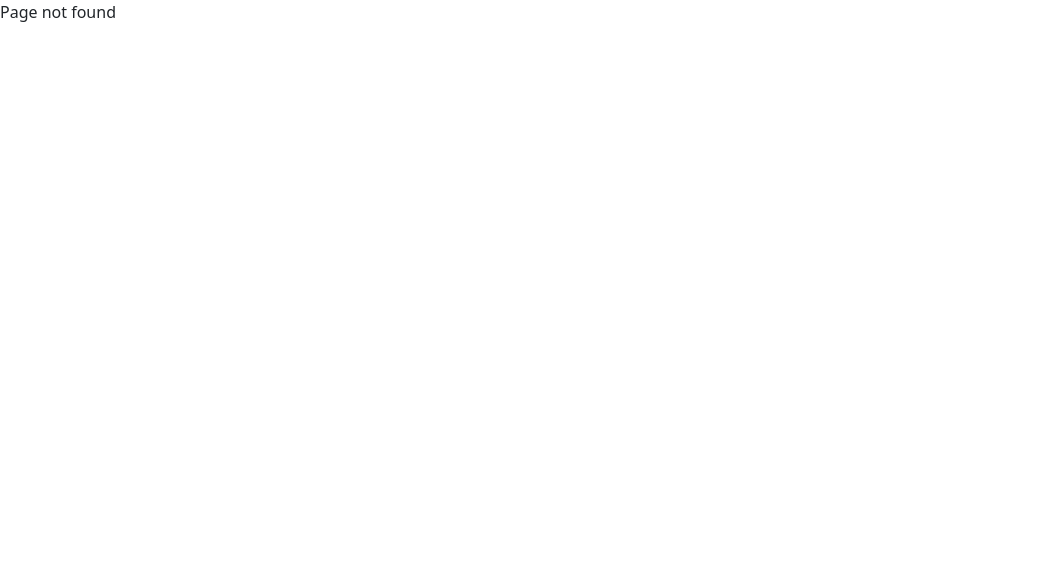
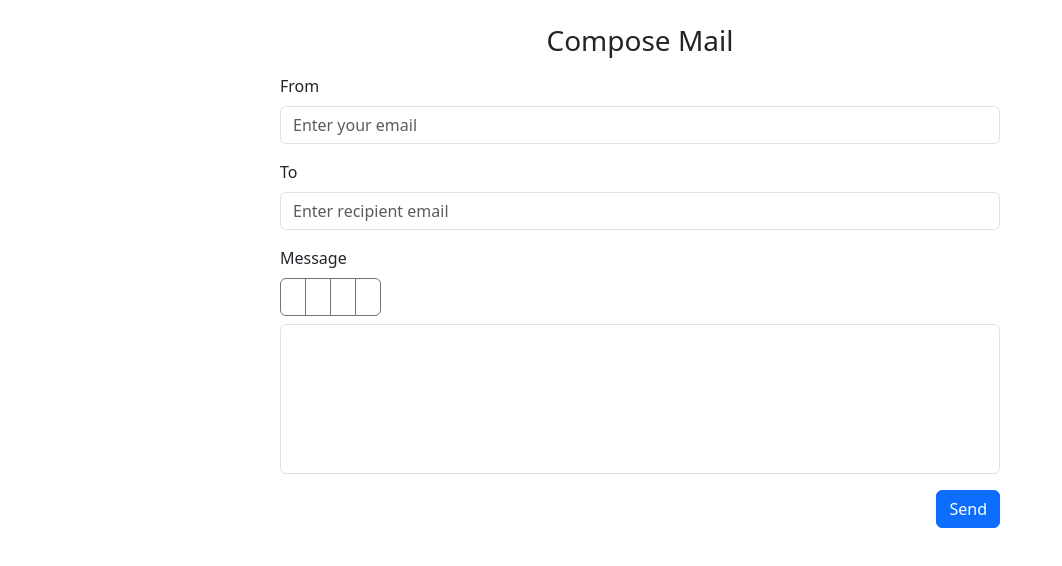
Before and after one commit to CodeMaverick4/mail-box-client, a React (Vite) app: page /mail in a window 1280 px wide. Before the commit this address had no page. Shown: the top 566 px of the page, without its empty margins (0-1062 px from the left). Built offline with nearby package versions, Linux system fonts and the light colour scheme.

Commit message:
write mail page creted.

```diff
--- a/package.json
+++ b/package.json
@@ -15,6 +15,7 @@
     "firebase": "^12.2.1",
     "react": "^19.1.1",
     "react-bootstrap": "^2.10.10",
+    "react-bootstrap-icons": "^1.11.6",
     "react-dom": "^19.1.1",
     "react-redux": "^9.2.0",
     "react-router": "^7.9.1"
@@ -27,7 +28,6 @@
     "eslint": "^9.33.0",
     "eslint-plugin-react-hooks": "^5.2.0",
     "eslint-plugin-react-refresh": "^0.4.20",
-    "globals": "^16.3.0",
     "vite": "^7.1.2"
   }
 }
--- a/src/App.jsx
+++ b/src/App.jsx
@@ -6,7 +6,7 @@ import Signup from './pages/SignUp';
 import { Route, Routes } from 'react-router';
 import Home from './pages/Home';
 import Login from './pages/Login';
-
+import MailBox from './pages/MailBox';
 function App() {
 
   return (
@@ -14,6 +14,7 @@ function App() {
       <Route path='/login' element={<Login />} />
       <Route path='/signup' element={<Signup />} />
       <Route path='/home' element={<Home />} />
+      <Route path='/mail' element={<MailBox />} />
       <Route path='*' element={<p>Page not found</p>}/>
     </Routes>
   )
--- /dev/null
+++ b/src/pages/MailBox.jsx
@@ -0,0 +1,96 @@
+import React, { useState } from "react";
+import { Container, Form, Button, InputGroup, Row, Col } from "react-bootstrap";
+import { TypeBold, TypeItalic, Paperclip, Link } from "react-bootstrap-icons";
+
+function MailForm() {
+    const [from, setFrom] = useState("");
+    const [to, setTo] = useState("");
+    const [message, setMessage] = useState("");
+
+    const handleSend = () => {
+        alert(`Mail sent!\nFrom: ${from}\nTo: ${to}\nMessage: ${message}`);
+        setFrom("");
+        setTo("");
+        setMessage("");
+    };
+
+    const makeBold = () => {
+        const selection = window.getSelection();
+        if (!selection.isCollapsed) {
+            document.execCommand("bold");   // Only applies to selected text
+            selection.collapseToEnd();      // Collapse selection so typing is normal
+        }
+    };
+
+
+    return (
+        <Container className="mt-4 d-flex justify-content-center">
+            <Row className="w-100">
+                <Col md={{ span: 8, offset: 2 }}>
+                    <h3 className="mb-3 text-center">Compose Mail</h3>
+                    <Form>
+                        {/* From */}
+                        <Form.Group className="mb-3" controlId="formFrom">
+                            <Form.Label>From</Form.Label>
+                            <Form.Control
+                                type="email"
+                                placeholder="Enter your email"
+                                value={from}
+                                onChange={(e) => setFrom(e.target.value)}
+                            />
+                        </Form.Group>
+
+                        {/* To */}
+                        <Form.Group className="mb-3" controlId="formTo">
+                            <Form.Label>To</Form.Label>
+                            <Form.Control
+                                type="email"
+                                placeholder="Enter recipient email"
+                                value={to}
+                                onChange={(e) => setTo(e.target.value)}
+                            />
+                        </Form.Group>
+
+                        {/* Message */}
+                        <Form.Group className="mb-3" controlId="formMessage">
+                            <Form.Label>Message</Form.Label>
+
+                            {/* Formatting Buttons */}
+                            <InputGroup className="mb-2">
+                                <Button variant="outline-secondary" onClick={makeBold}>
+                                    <TypeBold />
+                                </Button>
+                                <Button variant="outline-secondary" onClick={() => document.execCommand("italic")}>
+                                    <TypeItalic />
+                                </Button>
+                                <Button variant="outline-secondary" onClick={() => { }}>
+                                    <Paperclip />
+                                </Button>
+                                <Button variant="outline-secondary" onClick={() => { }}>
+                                    <Link />
+                                </Button>
+                            </InputGroup>
+
+                            <div
+                                contentEditable={true}
+                                className="form-control "
+                                style={{
+                                    minHeight: "150px",
+                                }}
+                            ></div>
+                        </Form.Group>
+
+                        {/* Send Button */}
+                        <div className="d-flex justify-content-end">
+                            <Button variant="primary" onClick={handleSend}>
+                                Send
+                            </Button>
+                        </div>
+                    </Form>
+                </Col>
+            </Row>
+        </Container>
+    );
+}
+
+export default MailForm;
```
Also changed, not shown: 1 other file (tests, documents, lock files or other folders).
